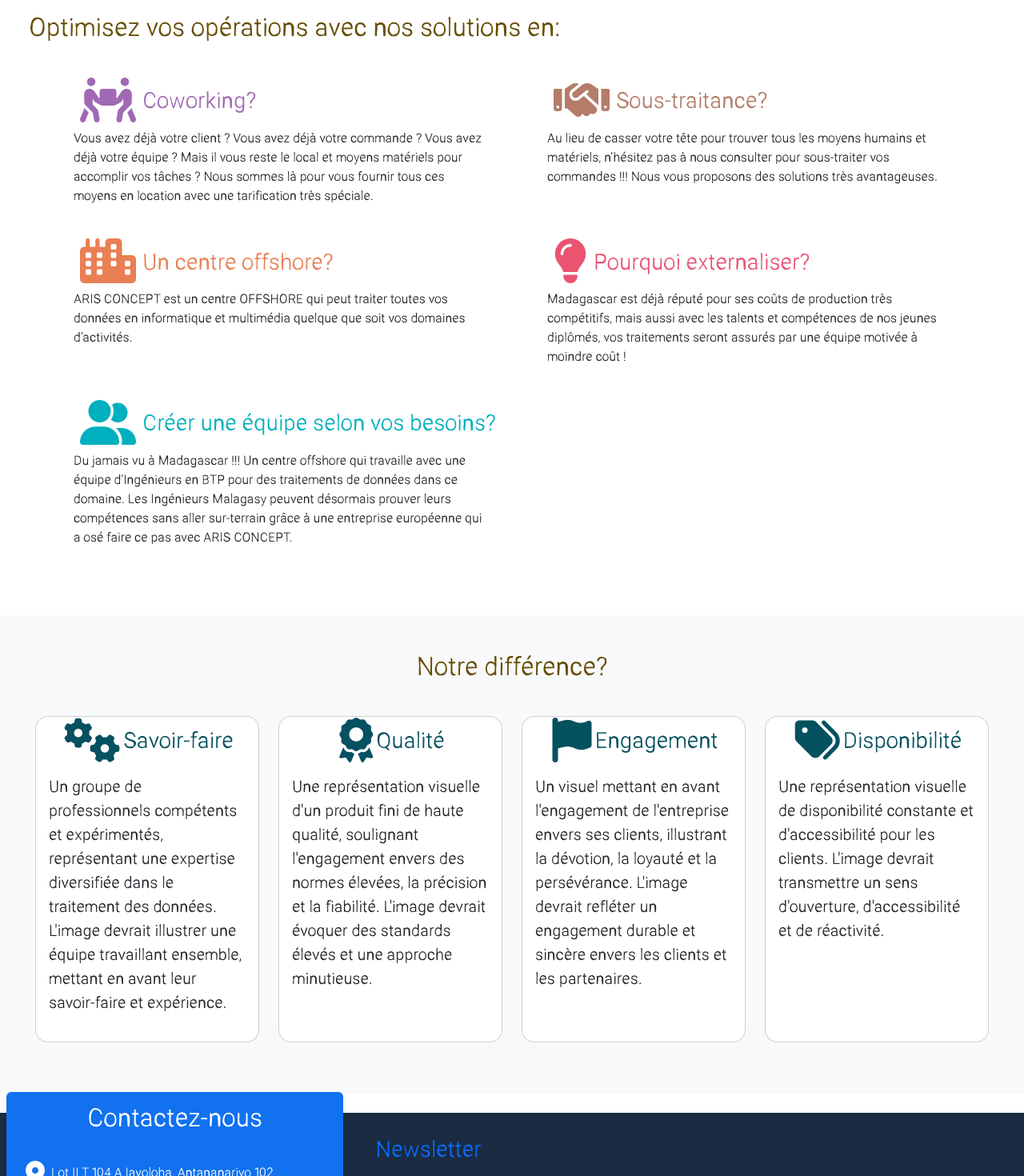
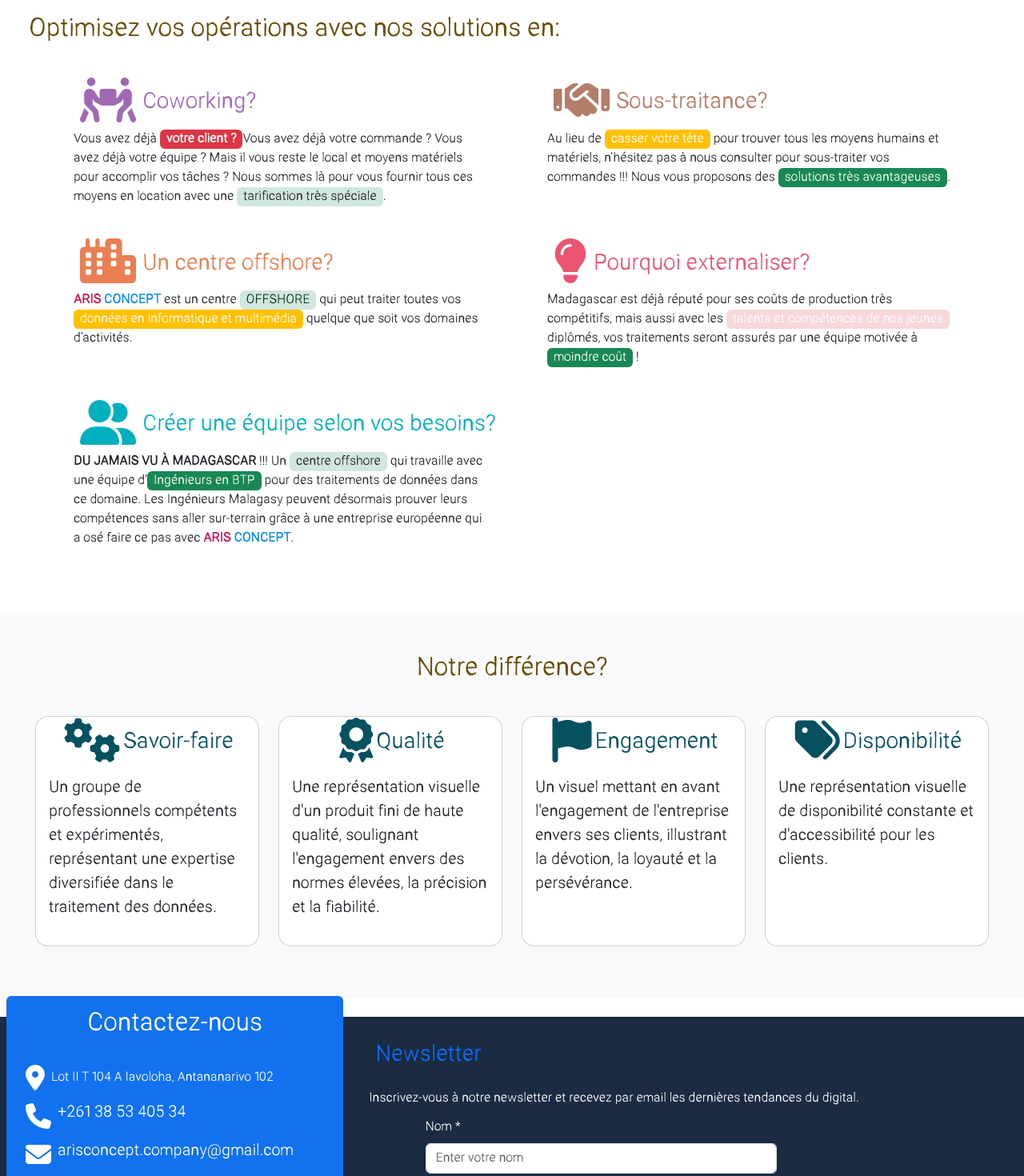
Before and after one commit to razanadahy/sitearis, a React (Create React App) app: page /service in a window 1280 px wide. Shown: the part 981-2451 px from the top of the page at 80% size. Built offline with nearby package versions, Linux system fonts and the light colour scheme.

Commit message:
ProjectArisConcept

```diff
--- a/src/Component/Difference.js
+++ b/src/Component/Difference.js
@@ -36,12 +36,7 @@ const Difference = () => {
                         '                                    et expérimentés,\n' +
                         '                                    représentant une expertise\n' +
                         '                                    diversifiée dans le\n' +
-                        '                                    traitement des données.\n' +
-                        '                                    L\'image devrait illustrer\n' +
-                        '                                    une équipe travaillant\n' +
-                        '                                    ensemble, mettant en\n' +
-                        '                                    avant leur savoir-faire et\n' +
-                        '                                    expérience.'} icon={'fa-cogs'}/>
+                        '                                    traitement des données.'} icon={'fa-cogs'}/>
                     </div>
                     <div className="col-lg-3 col-md-6 offset-md-0 col-sm-10 offset-sm-1 mb-3">
                         {/*<div  className={`card h-100 w-100 rounded-4 mx-auto`}>
@@ -67,10 +62,7 @@ const Difference = () => {
                         '                                    haute qualité, soulignant\n' +
                         '                                    l\'engagement envers des\n' +
                         '                                    normes élevées, la\n' +
-                        '                                    précision et la fiabilité.\n' +
-                        '                                    L\'image devrait évoquer\n' +
-                        '                                    des standards élevés et\n' +
-                        '                                    une approche minutieuse.'} icon={'fa-award'}/>
+                        '                                    précision et la fiabilité.'} icon={'fa-award'}/>
                     </div>
                     <div className="col-lg-3 col-md-6 offset-md-0 col-sm-10 offset-sm-1 mb-3">
                         {/*<div  className={`card h-100 w-100 rounded-4 mx-auto`}>
@@ -97,11 +89,7 @@ const Difference = () => {
                         '                                    l\'entreprise envers ses\n' +
                         '                                    clients, illustrant la\n' +
                         '                                    dévotion, la loyauté et la\n' +
-                        '                                    persévérance. L\'image\n' +
-                        '                                    devrait refléter un\n' +
-                        '                                    engagement durable et\n' +
-                        '                                    sincère envers les clients\n' +
-                        '                                    et les partenaires.'} icon={'fa-flag'}/>
+                        '                                    persévérance. '} icon={'fa-flag'}/>
                     </div>
                     <div className="col-lg-3 col-md-6 offset-md-0 col-sm-10 offset-sm-1 mb-3">
                         {/*<div  className={`card h-100 w-100 rounded-4 mx-auto`}>
@@ -123,10 +111,7 @@ const Difference = () => {
                         <ValeurComponent emplacement={3} title={'Disponibilité'} content={'Une représentation\n' +
                         '                                    visuelle de disponibilité\n' +
                         '                                    constante et d\'accessibilité\n' +
-                        '                                    pour les clients. L\'image\n' +
-                        '                                    devrait transmettre un sens\n' +
-                        '                                    d\'ouverture, d\'accessibilité\n' +
-                        '                                    et de réactivité.'} icon={'fa-tags'}/>
+                        '                                    pour les clients.'} icon={'fa-tags'}/>
                     </div>
                 </div>
             </div>
--- a/src/Component/Objectif.js
+++ b/src/Component/Objectif.js
@@ -69,7 +69,7 @@ const Objectif = () => {
                             '                                            une solution anti-délestage, en\n' +
                             '                                            offrant des horaires flexibles, et\n' +
                             '                                            en assurant des affiliations à la\n' +
-                            '                                            CNAPS, OSTIE, et FMFP.'}/>
+                            '                                            CNAPS, OSTIE.'}/>
                         </div>
                         <div className="col-lg-4 offset-lg-0 col-md-10 offset-md-1 col-sm-12 d-flex align-items-stretch mb-2">
                             {/*<div className="card h-100 border-0 mx-auto w-100 cursor-pointer">*/}
--- a/src/Component/SolutionComponent.js
+++ b/src/Component/SolutionComponent.js
@@ -1,6 +1,6 @@
 import React, {useEffect, useRef, useState} from "react";
 
-const SolutionComponent = ({color,icon,title,content, emplacement}) => {
+const SolutionComponent = ({color,icon,title,children, emplacement}) => {
     const [isVisible, setIsVisible] = useState(false);
     const elementRef = useRef(null);
 
@@ -31,9 +31,7 @@ const SolutionComponent = ({color,icon,title,content, emplacement}) => {
             <div className="card-body">
                 <h3 className={`text-start mb-3 ${color}`}><i className={`fas fa-2xl p-2 ${icon}`}/>{title}</h3>
                 <div className="row w-100">
-                    <p className="fs-6">
-                        {content}
-                    </p>
+                    {children}
                 </div>
             </div>
         </div>
--- a/src/Component/SolutionServicePage.js
+++ b/src/Component/SolutionServicePage.js
@@ -33,22 +33,40 @@ const SolutionServicePage = () => {
                 <div className="row mt-2 mx-3 mb-0 p-4">
                     <div id={"coworking"} className="col-lg-6 offset-lg-0 col-md-10 offset-md-1 col-sm-12 d-flex align-items-stretch mb-2">
 
-                        <SolutionComponent emplacement={0} title={"Coworking?"} color={'color-semi-purpule'} icon={'fa-people-carry'} content={" Vous avez déjà votre client ? Vous avez déjà votre commande ? Vous avez déjà votre équipe ?\n" +
-                        "                                        Mais il vous reste le local et moyens matériels pour accomplir vos tâches ?\n" +
-                        "                                        Nous sommes là pour vous fournir tous ces moyens en location avec une tarification très spéciale."}/>
+                        <SolutionComponent emplacement={0} title={"Coworking?"} color={'color-semi-purpule'} icon={'fa-people-carry'} >
+                            <p className="fs-6">
+                                Vous avez déjà <span className="text-white bg-danger px-2 py-1 rounded-2 fw-semibold">votre client ?</span>Vous avez déjà votre commande ? Vous avez déjà votre équipe ? Mais il vous reste le local et moyens matériels pour accomplir vos tâches ? Nous sommes là pour vous fournir tous ces moyens en location avec une <span className="bg-success-subtle px-2 py-1 rounded-2">tarification très spéciale</span>.
+                            </p>
+                        </SolutionComponent>
                     </div>
 
                     <div id={"sous-traitance"} className="col-lg-6 offset-lg-0 col-md-10 offset-md-1 col-sm-12 d-flex align-items-stretch mb-2">
-                        <SolutionComponent emplacement={1} title={'Sous-traitance?'} color={'color-semi-orange'} icon={'fa-handshake'} content={'Au lieu de casser votre tête pour trouver tous les moyens humains et matériels, n’hésitez pas à nous consulter pour sous-traiter vos commandes !!! Nous vous proposons des solutions très avantageuses.'}/>
+                        <SolutionComponent emplacement={1} title={'Sous-traitance?'} color={'color-semi-orange'} icon={'fa-handshake'} >
+                            <p className="fs-6">
+                                Au lieu de <span className="bg-warning px-2 py-1 rounded-2 text-white">casser votre tête</span> pour trouver tous les moyens humains et matériels, n’hésitez pas à nous consulter pour sous-traiter vos commandes !!! Nous vous proposons des <span className="text-white px-2 py-1 bg-success rounded-2">solutions très avantageuses</span>.
+                            </p>
+                        </SolutionComponent>
                     </div>
                     <div id="centre-offshore" className="col-lg-6 offset-lg-0 col-md-10 offset-md-1 col-sm-12 d-flex align-items-stretch mb-2">
-                        <SolutionComponent emplacement={2} title={'Un centre offshore?'} color={'color-orange'} icon={'fa-city'} content={'ARIS CONCEPT est un centre OFFSHORE qui peut traiter toutes vos données en informatique et multimédia quelque que soit vos domaines d’activités.'}/>
+                        <SolutionComponent emplacement={2} title={'Un centre offshore?'} color={'color-orange'} icon={'fa-city'}>
+                            <p className="fs-6">
+                                <span className="fw-semibold color-aris">ARIS </span> <span className="fw-semibold color-concept">CONCEPT</span> est un centre <span className="text-success-emphasis px-2 py-1 bg-success-subtle rounded-2">OFFSHORE</span> qui peut traiter toutes vos <span className="text-white bg-warning px-2 py-1 rounded-2">données en informatique et multimédia</span> quelque que soit vos domaines d’activités.
+                            </p>
+                        </SolutionComponent>
                     </div>
                     <div id="pourquoi-externaliser" className="col-lg-6 offset-lg-0 col-md-10 offset-md-1 col-sm-12 d-flex align-items-stretch mb-2">
-                        <SolutionComponent emplacement={3} title={'Pourquoi externaliser?'} color={'color-red'} icon={'fa-lightbulb'} content={' Madagascar est déjà réputé pour ses coûts de production très compétitifs, mais aussi avec les talents et compétences de nos jeunes diplômés, vos traitements seront assurés par une équipe motivée à moindre coût !'}/>
+                        <SolutionComponent emplacement={3} title={'Pourquoi externaliser?'} color={'color-red'} icon={'fa-lightbulb'} >
+                            <p className="fs-6">
+                                Madagascar est déjà réputé pour ses coûts de production très compétitifs, mais aussi avec les <span className="text-white px-2 py-1 rounded-2 bg-danger-subtle">talents et compétences de nos jeunes</span> diplômés, vos traitements seront assurés par une équipe motivée à <span className="text-white bg-success px-2 py-1 rounded-2">moindre coût</span> !
+                            </p>
+                        </SolutionComponent>
                     </div>
                     <div id="une-equipe-selon-vos-besoins" className="col-lg-6 offset-lg-0 col-md-10 offset-md-1 col-sm-12 d-flex align-items-stretch mb-1">
-                        <SolutionComponent emplacement={4} title={'Créer une équipe selon vos besoins?'} color={'color-cyan'} icon={'fa-user-friends'} content={'Du jamais vu à Madagascar !!! Un centre offshore qui travaille avec une équipe d’Ingénieurs en BTP pour des traitements de données dans ce domaine. Les Ingénieurs Malagasy peuvent désormais prouver leurs compétences sans aller sur-terrain grâce à une entreprise européenne qui a osé faire ce pas avec ARIS CONCEPT.'}/>
+                        <SolutionComponent emplacement={4} title={'Créer une équipe selon vos besoins?'} color={'color-cyan'} icon={'fa-user-friends'} >
+                            <p className="fs-6">
+                                <span className="fw-bolder text-uppercase">Du jamais vu à Madagascar</span> !!! Un <span className="px-2 py-1 rounded-2 bg-success-subtle text-wrap">centre offshore</span> qui travaille avec une équipe d’<span className="px-2 py-1 rounded-2 bg-success text-white">Ingénieurs en BTP</span> pour des traitements de données dans ce domaine. Les Ingénieurs Malagasy peuvent désormais prouver leurs compétences sans aller sur-terrain grâce à une entreprise européenne qui a osé faire ce pas avec <span className="fw-semibold color-aris">ARIS</span> <span className="fw-semibold color-concept">CONCEPT</span>.
+                            </p>
+                        </SolutionComponent>
                     </div>
                 </div>
             </div>
--- a/src/Page/animation.css
+++ b/src/Page/animation.css
@@ -96,3 +96,9 @@
     transform: translateY(-5px);
     transition: transform 0.3s ease-in-out;
 }
+.color-aris{
+    color: #D10D58 !important;
+}
+.color-concept{
+    color: #0e8de8 !important;
+}
```
